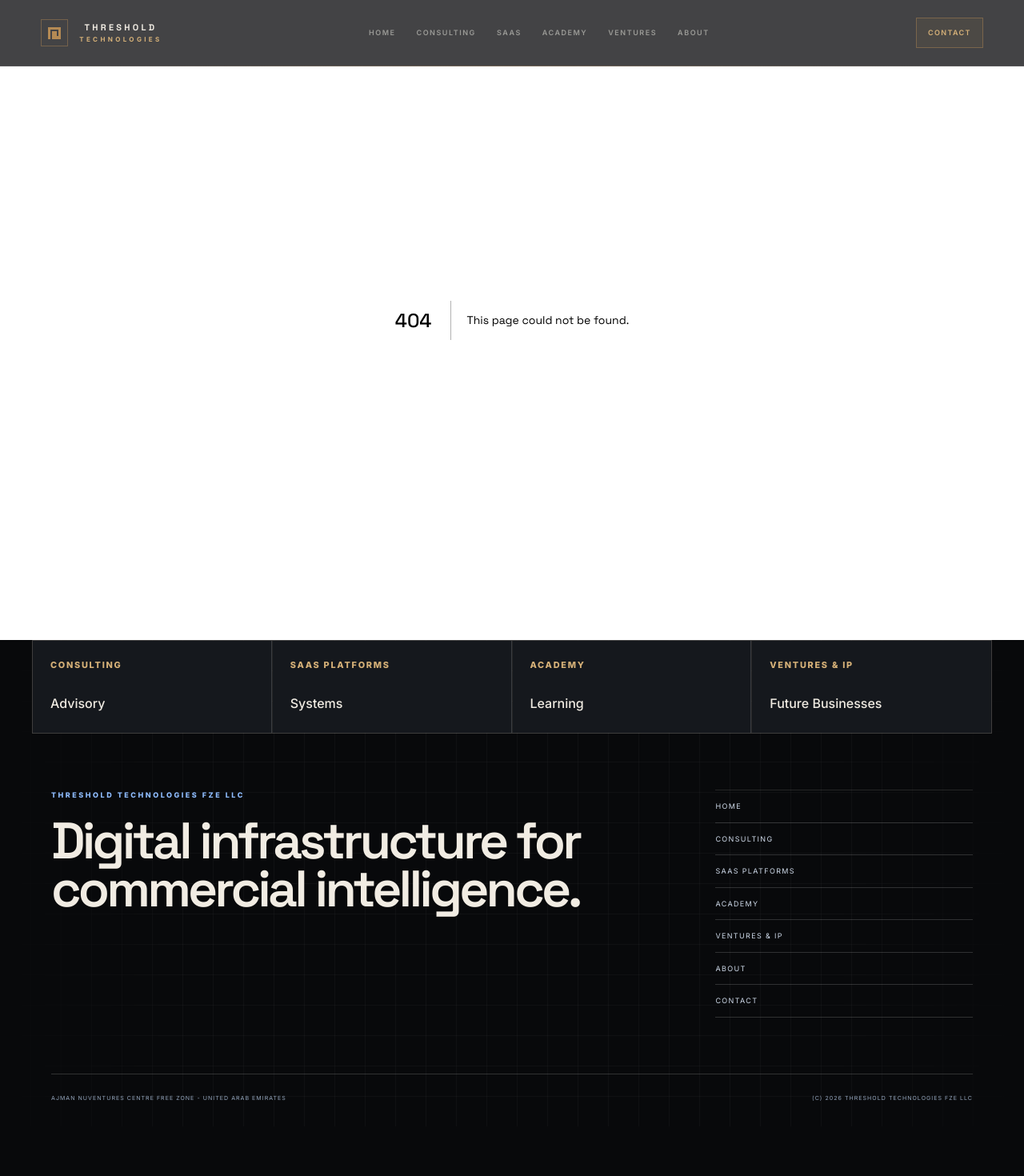
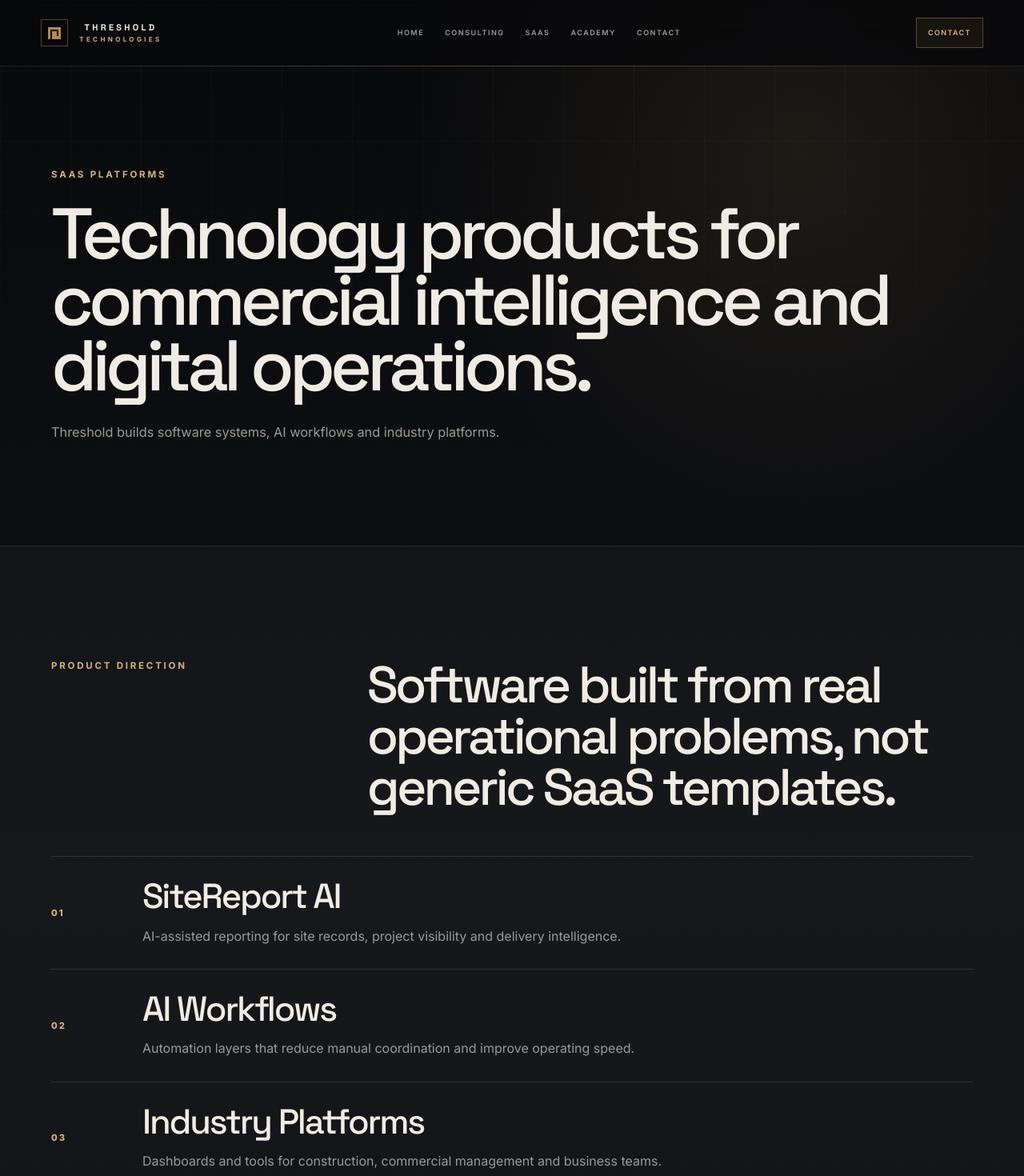
Before and after one commit to Moe7Sam/threshold-technologies, a Next.js app: page /saas in a window 1280 px wide. Before the commit this address had no page. Shown: the top 1470 px of the page at 80% size. Before the commit the page ends 1408 px from the top, so only its background shows below. Built offline with nearby package versions, Linux system fonts and the light colour scheme.

Commit message:
Add company website pages

```diff
--- a/app/academy/page.tsx
+++ b/app/academy/page.tsx
@@ -1,19 +1,55 @@
 import Link from 'next/link';
-import PageHero from '@/components/PageHero';
-import Card from '@/components/Card';
-import { academyTracks } from '@/lib/content';
 
-export const metadata = { title: 'Academy | Threshold Technologies', description: 'Future Skills.' };
+const tracks = [
+  {
+    title: 'BIM v2.0',
+    copy: 'Modern BIM practice for delivery teams, consultants and project leaders.',
+  },
+  {
+    title: 'Digital Construction',
+    copy: 'Applied learning across digital delivery, data workflows and site technology.',
+  },
+  {
+    title: 'Commercial Intelligence Education',
+    copy: 'Training that connects cost, contracts, reporting and executive decision-making.',
+  },
+  {
+    title: 'Professional Training',
+    copy: 'Focused programs for future-ready construction and business professionals.',
+  },
+];
+
+export const metadata = {
+  title: 'Academy | Threshold Technologies',
+  description: 'BIM, digital construction, commercial intelligence and professional training programs.',
+};
 
 export default function Page() {
   return (
-    <main>
-      <PageHero eyebrow="Academy" title="Academy" lead="Future Skills" />
-      <section className="page-section">
-        <div className="nav-grid three">
-          {academyTracks.map((track) => <Card key={track} title={track} copy="Applied Knowledge" cta="Track" />)}
+    <main className="premium-home">
+      <section className="company-page-hero">
+        <p className="premium-kicker">Academy</p>
+        <h1>Professional learning for digital construction and commercial intelligence.</h1>
+        <p>Structured education for teams moving from traditional delivery to intelligent systems.</p>
+      </section>
+
+      <section className="premium-section">
+        <div className="premium-section__head">
+          <p className="premium-kicker">Learning Tracks</p>
+          <h2>Focused programs for practical skills, leadership and applied technology.</h2>
         </div>
-        <Link href="/contact" className="text-link">Join Academy</Link>
+        <div className="ecosystem-grid">
+          {tracks.map((track, index) => (
+            <article className="ecosystem-card" key={track.title}>
+              <span>{String(index + 1).padStart(2, '0')}</span>
+              <h3>{track.title}</h3>
+              <p>{track.copy}</p>
+            </article>
+          ))}
+        </div>
+        <Link href="/contact" className="premium-button premium-button--inline">
+          Academy Enquiry
+        </Link>
       </section>
     </main>
   );
--- a/app/consulting/page.tsx
+++ b/app/consulting/page.tsx
@@ -1,19 +1,55 @@
 import Link from 'next/link';
-import PageHero from '@/components/PageHero';
-import Card from '@/components/Card';
-import { consultingServices } from '@/lib/content';
 
-export const metadata = { title: 'Consulting | Threshold Technologies', description: 'Commercial Excellence.' };
+const services = [
+  {
+    title: 'BIM & Digital Delivery',
+    copy: 'Structured delivery systems for design, construction and asset data.',
+  },
+  {
+    title: 'Cost Management',
+    copy: 'Commercial control across budgets, procurement and project reporting.',
+  },
+  {
+    title: 'Commercial Intelligence',
+    copy: 'Decision frameworks that connect cost, risk and business performance.',
+  },
+  {
+    title: 'Business Consulting',
+    copy: 'Operating models, digital strategy and executive advisory for growth.',
+  },
+];
+
+export const metadata = {
+  title: 'Consulting | Threshold Technologies',
+  description: 'Engineering, BIM, commercial intelligence and business consulting from Threshold Technologies.',
+};
 
 export default function Page() {
   return (
-    <main>
-      <PageHero eyebrow="Consulting" title="Consulting" lead="Commercial Excellence" />
-      <section className="page-section">
-        <div className="nav-grid three">
-          {consultingServices.map((service) => <Card key={service} title={service} copy="Consulting" cta="Service" />)}
+    <main className="premium-home">
+      <section className="company-page-hero">
+        <p className="premium-kicker">Consulting</p>
+        <h1>Commercial advisory for digital delivery and business systems.</h1>
+        <p>Executive consulting across construction, cost, intelligence and operating models.</p>
+      </section>
+
+      <section className="premium-section">
+        <div className="premium-section__head">
+          <p className="premium-kicker">Services</p>
+          <h2>Practical advisory built for project control and enterprise clarity.</h2>
         </div>
-        <Link href="/contact" className="text-link">Start Conversation</Link>
+        <div className="ecosystem-grid">
+          {services.map((service, index) => (
+            <article className="ecosystem-card" key={service.title}>
+              <span>{String(index + 1).padStart(2, '0')}</span>
+              <h3>{service.title}</h3>
+              <p>{service.copy}</p>
+            </article>
+          ))}
+        </div>
+        <Link href="/contact" className="premium-button premium-button--inline">
+          Business Enquiry
+        </Link>
       </section>
     </main>
   );
--- a/app/contact/page.tsx
+++ b/app/contact/page.tsx
@@ -1,21 +1,61 @@
-import PageHero from '@/components/PageHero';
-import Card from '@/components/Card';
-import { contactOptions } from '@/lib/content';
+const contactSections = [
+  {
+    title: 'Business Enquiries',
+    copy: 'Consulting, platforms and digital delivery conversations.',
+  },
+  {
+    title: 'Partnerships',
+    copy: 'Strategic collaboration across technology, construction and education.',
+  },
+  {
+    title: 'Careers',
+    copy: 'Future opportunities for product, advisory and learning talent.',
+  },
+  {
+    title: 'Investor Relations',
+    copy: 'Venture, IP and long-term growth discussions.',
+  },
+];
 
-export const metadata = { title: 'Contact | Threshold Technologies', description: 'Start Conversation.' };
+const contactLinks = ['LinkedIn', 'Email', 'UAE Headquarters'];
+
+export const metadata = {
+  title: 'Contact | Threshold Technologies',
+  description: 'Business enquiries, partnerships, careers and investor relations for Threshold Technologies.',
+};
 
 export default function Page() {
   return (
-    <main>
-      <PageHero eyebrow="Contact" title="Contact" lead="Start Conversation" />
-      <section className="page-section">
-        <div className="nav-grid five">
-          {contactOptions.map((option) => <Card key={option} title={option} copy="Contact" cta="Start" />)}
+    <main className="premium-home">
+      <section className="company-page-hero">
+        <p className="premium-kicker">Contact</p>
+        <h1>Start a focused conversation with Threshold Technologies.</h1>
+        <p>For business enquiries, partnerships, careers and investor relations.</p>
+      </section>
+
+      <section className="premium-section">
+        <div className="premium-section__head">
+          <p className="premium-kicker">Enquiries</p>
+          <h2>Route the conversation to the right part of the company.</h2>
         </div>
-        <div className="contact-panel">
-          <p className="kicker">Threshold Technologies FZE LLC</p>
-          <h2>United Arab Emirates</h2>
-          <p>Consulting. DiSam. Academy.</p>
+        <div className="ecosystem-grid">
+          {contactSections.map((section, index) => (
+            <article className="ecosystem-card" key={section.title}>
+              <span>{String(index + 1).padStart(2, '0')}</span>
+              <h3>{section.title}</h3>
+              <p>{section.copy}</p>
+            </article>
+          ))}
+        </div>
+      </section>
+
+      <section className="contact-section contact-section--compact">
+        <p className="premium-kicker">Channels</p>
+        <h2>LinkedIn, email and UAE headquarters.</h2>
+        <div className="contact-links">
+          {contactLinks.map((item) => (
+            <span key={item}>{item}</span>
+          ))}
         </div>
       </section>
     </main>
--- a/app/globals.css
+++ b/app/globals.css
@@ -318,6 +318,54 @@
   text-transform:uppercase;
 }
 
+.company-page-hero{
+  position:relative;
+  padding:clamp(150px,18vw,210px) max(5vw,24px) clamp(80px,10vw,140px);
+  border-bottom:1px solid var(--line);
+  overflow:hidden;
+}
+.company-page-hero:before{
+  position:absolute;
+  inset:0;
+  content:"";
+  background-image:
+    linear-gradient(rgba(241,236,227,.035) 1px,transparent 1px),
+    linear-gradient(90deg,rgba(241,236,227,.035) 1px,transparent 1px);
+  background-size:88px 88px;
+  mask-image:linear-gradient(to bottom,black,transparent 86%);
+}
+.company-page-hero>*{position:relative;z-index:1}
+.company-page-hero h1{
+  max-width:1180px;
+  margin:24px 0 0;
+  color:var(--paper);
+  font-size:clamp(3.7rem,7vw,8rem);
+  font-weight:500;
+  line-height:.92;
+  letter-spacing:-.07em;
+}
+.company-page-hero p:not(.premium-kicker){
+  max-width:720px;
+  margin:28px 0 0;
+  color:var(--muted);
+  font-size:clamp(1.02rem,1.25vw,1.2rem);
+  line-height:1.7;
+}
+.ecosystem-card>p{
+  max-width:34rem;
+  margin:0;
+  color:var(--muted);
+  line-height:1.65;
+}
+.work-list article>div p{
+  max-width:680px;
+  margin:14px 0 0;
+  color:var(--muted);
+  line-height:1.65;
+}
+.premium-button--inline{margin-top:38px}
+.contact-section--compact{padding-top:clamp(76px,9vw,130px);padding-bottom:clamp(76px,9vw,130px)}
+
 .site-footer{
   background:#08090b;
   color:var(--paper);
@@ -354,6 +402,8 @@
   .site-header nav{height:72px}
   .premium-hero{padding-top:122px}
   .premium-hero h1{font-size:clamp(3.45rem,15vw,5.8rem)}
+  .company-page-hero{padding-top:122px}
+  .company-page-hero h1{font-size:clamp(3.2rem,14vw,5.4rem)}
   .premium-actions,.contact-links{display:grid}
   .premium-button,.contact-links a,.contact-links span{width:100%}
   .premium-hero__panel{padding:24px}
--- /dev/null
+++ b/app/saas/page.tsx
@@ -0,0 +1,58 @@
+import Link from 'next/link';
+
+const platforms = [
+  {
+    title: 'SiteReport AI',
+    copy: 'AI-assisted reporting for site records, project visibility and delivery intelligence.',
+  },
+  {
+    title: 'AI Workflows',
+    copy: 'Automation layers that reduce manual coordination and improve operating speed.',
+  },
+  {
+    title: 'Industry Platforms',
+    copy: 'Dashboards and tools for construction, commercial management and business teams.',
+  },
+  {
+    title: 'Future Products',
+    copy: 'Internal IP developed into focused software products and future ventures.',
+  },
+];
+
+export const metadata = {
+  title: 'SaaS Platforms | Threshold Technologies',
+  description: 'AI tools, workflows, industry platforms and future software products from Threshold Technologies.',
+};
+
+export default function Page() {
+  return (
+    <main className="premium-home">
+      <section className="company-page-hero">
+        <p className="premium-kicker">SaaS Platforms</p>
+        <h1>Technology products for commercial intelligence and digital operations.</h1>
+        <p>Threshold builds software systems, AI workflows and industry platforms.</p>
+      </section>
+
+      <section className="premium-section premium-section--quiet">
+        <div className="premium-section__head">
+          <p className="premium-kicker">Product Direction</p>
+          <h2>Software built from real operational problems, not generic SaaS templates.</h2>
+        </div>
+        <div className="work-list">
+          {platforms.map((platform, index) => (
+            <article key={platform.title}>
+              <span>{String(index + 1).padStart(2, '0')}</span>
+              <div>
+                <h3>{platform.title}</h3>
+                <p>{platform.copy}</p>
+              </div>
+            </article>
+          ))}
+        </div>
+        <Link href="/contact" className="premium-button premium-button--inline">
+          Discuss Platform
+        </Link>
+      </section>
+    </main>
+  );
+}
--- a/components/global/Footer.tsx
+++ b/components/global/Footer.tsx
@@ -26,10 +26,8 @@
         <div className="footer-links">
           <Link href="/">Home</Link>
           <Link href="/consulting">Consulting</Link>
-          <Link href="/disam">SaaS Platforms</Link>
+          <Link href="/saas">SaaS Platforms</Link>
           <Link href="/academy">Academy</Link>
-          <Link href="/about">Ventures & IP</Link>
-          <Link href="/about">About</Link>
           <Link href="/contact">Contact</Link>
         </div>
       </div>
--- a/components/global/Navbar.tsx
+++ b/components/global/Navbar.tsx
@@ -15,10 +15,9 @@
       <div className="desktop-nav">
         <Link href="/">Home</Link>
         <Link href="/consulting">Consulting</Link>
-        <Link href="/disam">SaaS</Link>
+        <Link href="/saas">SaaS</Link>
         <Link href="/academy">Academy</Link>
-        <Link href="/about">Ventures</Link>
-        <Link href="/about">About</Link>
+        <Link href="/contact">Contact</Link>
       </div>
       <Link href="/contact" className="nav-cta">Contact</Link>
     </nav>
```
Also changed, not shown: 40 other files (tests, documents, lock files or other folders).
